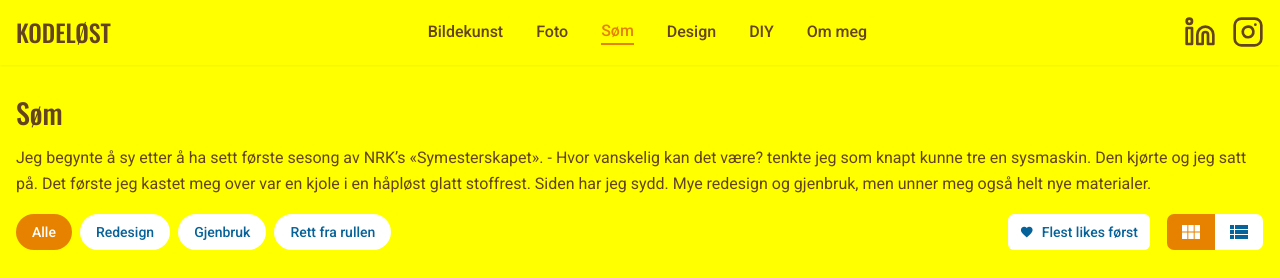
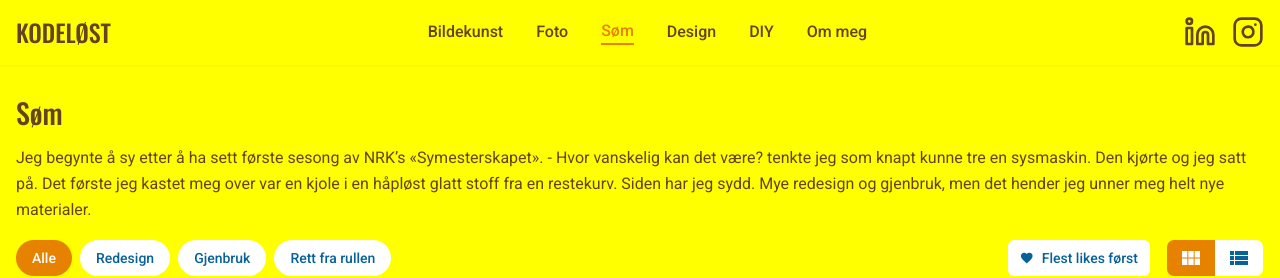
Before and after one commit to KariKodeloes/kodeloest, a React (Vite) app: page /som in a window 1280 px wide. Shown: the top 278 px of the page. Built offline with nearby package versions, Linux system fonts and the light colour scheme.

Commit message:
Code edited in Lovable Code Editor
Edited UI in Lovable

```diff
--- a/src/pages/Som.tsx
+++ b/src/pages/Som.tsx
@@ -12,7 +12,7 @@ const Som = () => {
     { name: 'rett-fra-rullen', path: '/som/rett-fra-rullen', displayName: 'Rett fra rullen' }
   ];
 
-  const bodyText = "Jeg begynte å sy etter å ha sett første sesong av NRK’s «Symesterskapet». - Hvor vanskelig kan det være? tenkte jeg som knapt kunne tre en sysmaskin. Den kjørte og jeg satt på. Det første jeg kastet meg over var en kjole i en håpløst glatt stoffrest. Siden har jeg sydd. Mye redesign og gjenbruk, men unner meg også helt nye materialer.";
+  const bodyText = "Jeg begynte å sy etter å ha sett første sesong av NRK’s «Symesterskapet». - Hvor vanskelig kan det være? tenkte jeg som knapt kunne tre en sysmaskin. Den kjørte og jeg satt på. Det første jeg kastet meg over var en kjole i en håpløst glatt stoff fra en restekurv. Siden har jeg sydd. Mye redesign og gjenbruk, men det hender jeg unner meg helt nye materialer.";
 
   return (
     <CategoryPage
```
